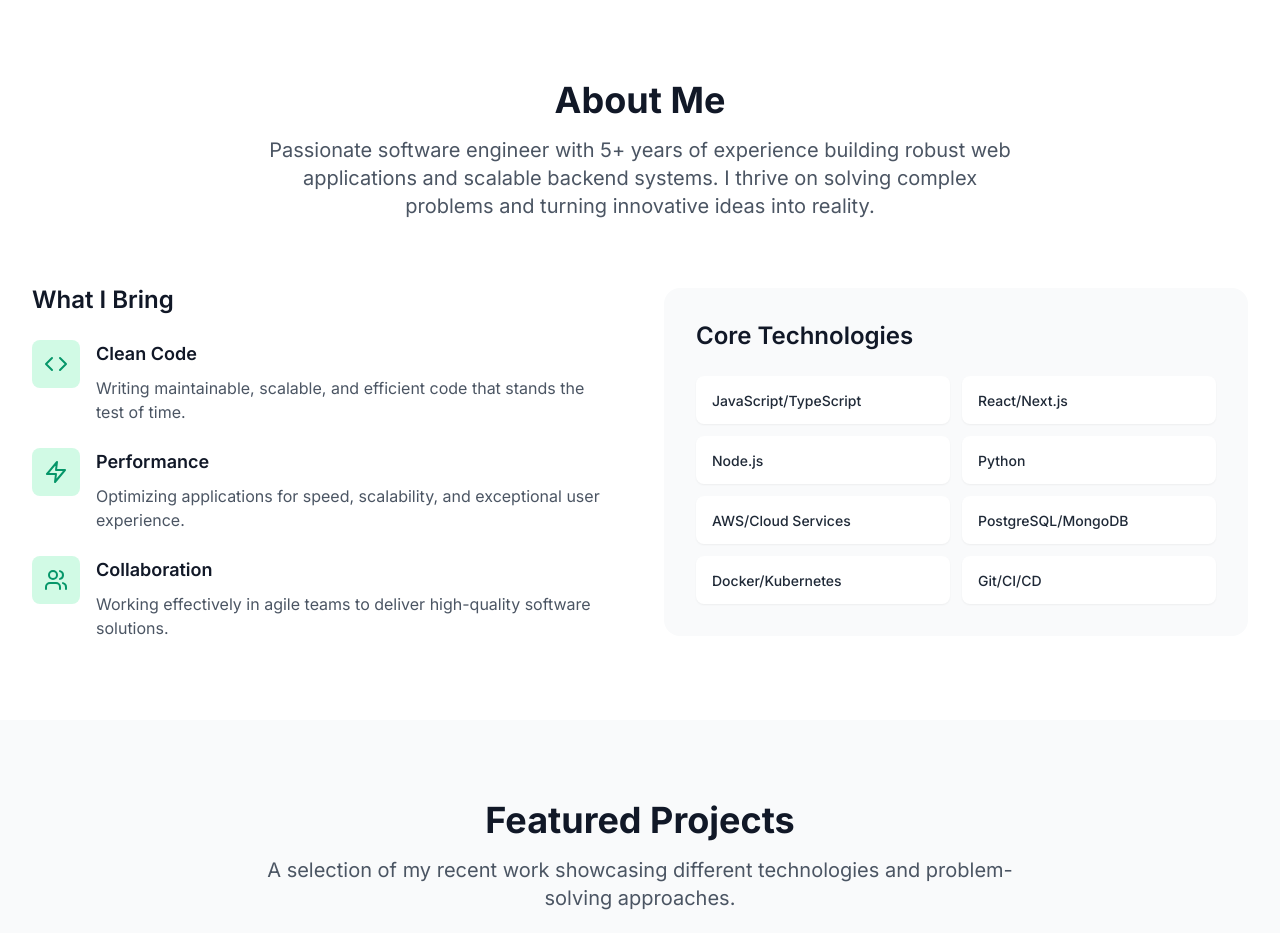
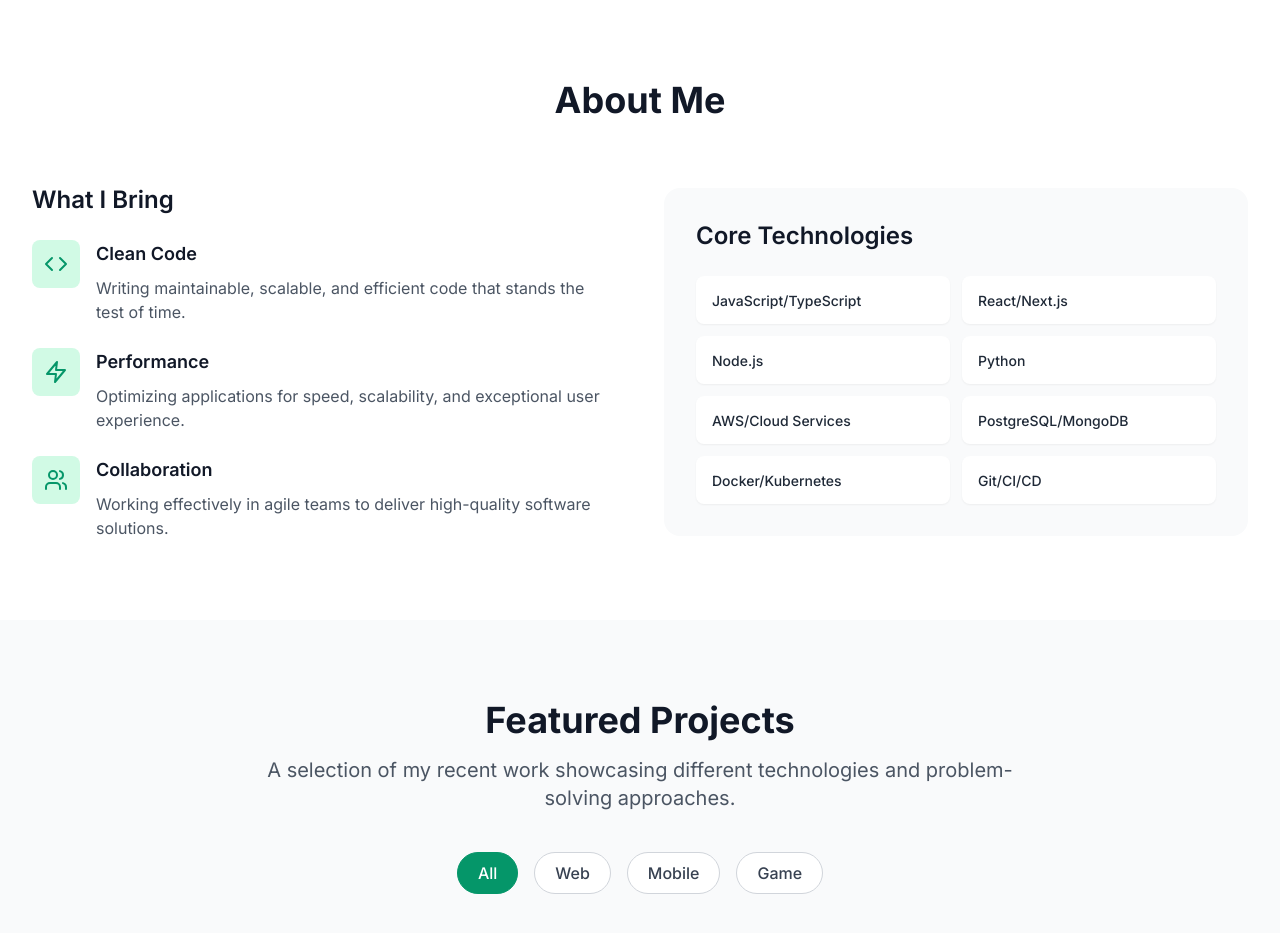
Before and after one commit to PasinduMadushanDias/my_portfolio, a React (Vite) app: page / in a window 1280 px wide. Shown: the part 800-1733 px from the top of the page. Built offline with nearby package versions, Linux system fonts and the light colour scheme.

Commit message:
about page change

```diff
--- a/src/components/About.tsx
+++ b/src/components/About.tsx
@@ -33,9 +33,9 @@ export default function About() {
             About Me
           </h2>
           <p className="text-xl text-gray-600 dark:text-gray-300 max-w-3xl mx-auto">
-            Passionate software engineer with 5+ years of experience building robust web applications
+            {/* Passionate software engineer with 5+ years of experience building robust web applications
             and scalable backend systems. I thrive on solving complex problems and turning innovative
-            ideas into reality.
+            ideas into reality. */}
           </p>
         </div>
 
```
